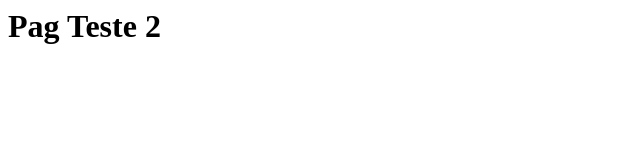
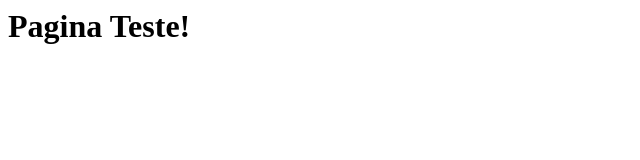
Before and after one commit to RepDX/rep1, a plain HTML site: page index.html in a window 1280 px wide. Shown: the whole page, without its empty margins (0-640 px from the left). Drawn offline with Linux system fonts and the light colour scheme.

Commit message:
ajuste h1

```diff
--- a/index.html
+++ b/index.html
@@ -1,6 +1,6 @@
 <html>
 <head></head>
 <body>
-<h1> Pag Teste 2</h1>
+<h1> Pagina  Teste!</h1>
 </body>
 </html>
```
